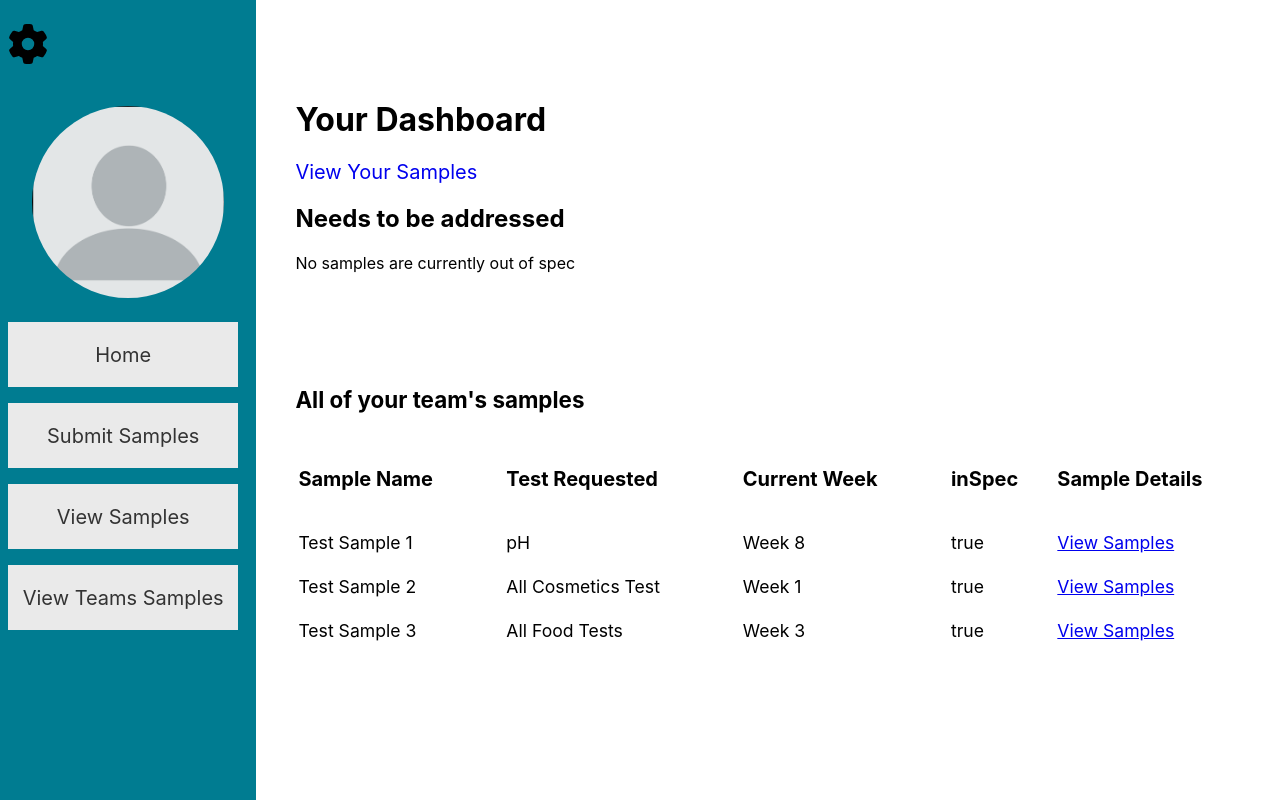
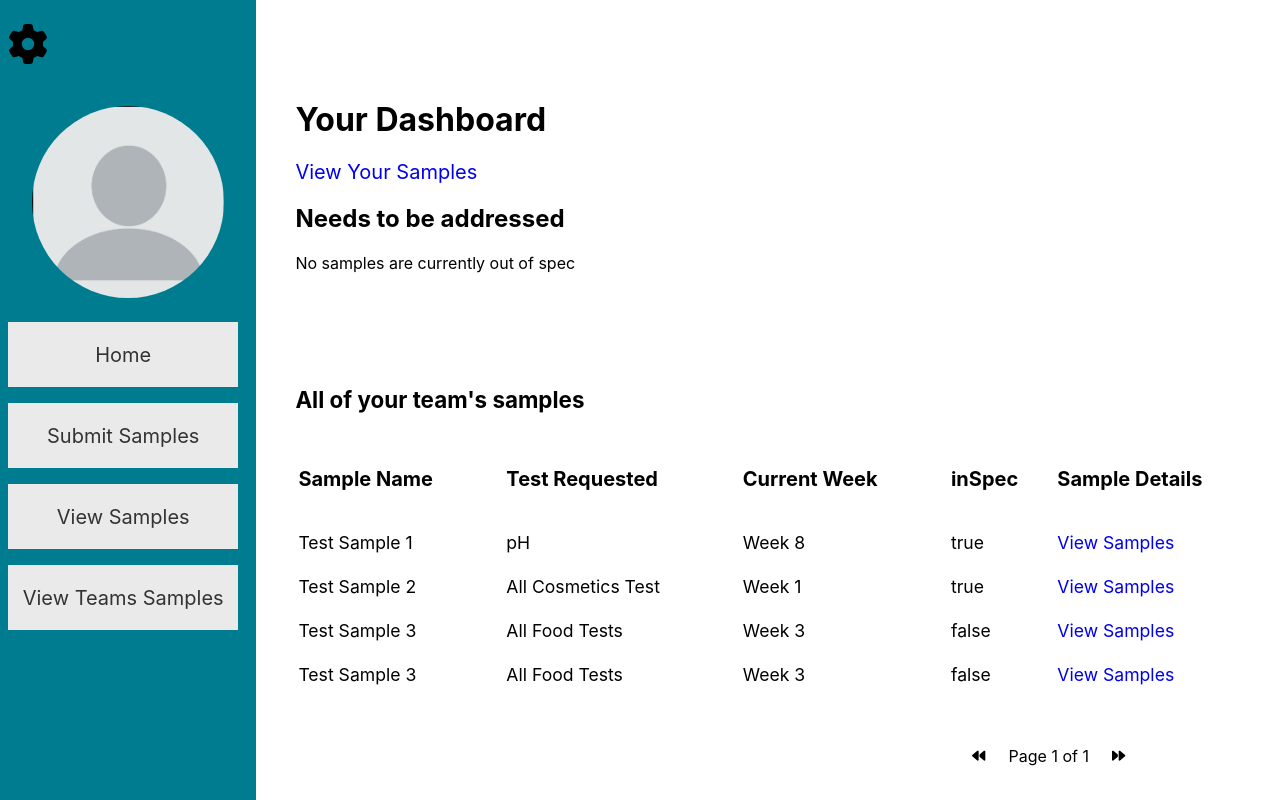
Before and after one commit to kbongco/sample-management-frontend, a React (Create React App) app: page / in a window 1280 px wide. Built offline with nearby package versions, Linux system fonts and the light colour scheme.

Commit message:
adding in pagination

```diff
--- /dev/null
+++ b/src/Components/Pagination/Pagination.css
@@ -0,0 +1,15 @@
+.chbi-pagination-backward, .chbi-pagination-forward {
+  outline: none;
+  background: transparent;
+  border: 1px solid transparent;
+}
+
+.chbi-pagination-text {
+  margin-left: 16px;
+  margin-right: 16px;
+}
+
+.chbi-pagination, .chbi-pagination-right-arrow {
+  display: flex;
+  align-items: center;
+}
--- /dev/null
+++ b/src/Components/Pagination/Pagination.tsx
@@ -0,0 +1,40 @@
+import React from 'react';
+import { Pagination } from '../../interfaces/component-interface';
+import { FontAwesomeIcon } from '@fortawesome/react-fontawesome';
+import { faBackward, faForward } from '@fortawesome/free-solid-svg-icons';
+import './Pagination.css'
+
+export default function PaginationComponent({currentPage, setCurrentPage, lastPage, recordsPerPage}: Pagination) {
+
+  const previousPage = () => {
+    if (currentPage !== 1) {
+      setCurrentPage(currentPage - 1);
+    }
+    console.log(currentPage);
+  }
+
+  const nextPage = () => {
+    if (currentPage >= 1 && currentPage < lastPage) {
+      setCurrentPage(currentPage + 1);
+    }
+    console.log(currentPage);
+  }
+
+
+
+  return (
+    <div className='chbi-pagination-container'>
+      <div className='chbi-pagination'>
+        <button className='chbi-pagination-backward'onClick={previousPage}>
+          <FontAwesomeIcon icon={faBackward} />
+        </button>
+      </div>
+      <p className='chbi-pagination-text'>Page {currentPage} of {lastPage}</p>
+      <div className='chbi-pagination-right-arrow'>
+        <button className='chbi-pagination-forward' onClick={nextPage}>
+          <FontAwesomeIcon icon={faForward} />
+        </button>
+        </div>
+    </div>
+  )
+}
--- a/src/Screens/Scientist-Dashboard/DashBoard-Content/DashBoardContent.css
+++ b/src/Screens/Scientist-Dashboard/DashBoard-Content/DashBoardContent.css
@@ -42,3 +42,14 @@
   line-height: 5vh;
   font-size: 1.1rem;
 }
+
+.chbi-view-details {
+  text-decoration: none;
+}
+
+.chbi-pagination-container {
+  max-width: 85%;
+  display: flex;
+  justify-content: end;
+  margin-top: 16px;
+}
--- a/src/Screens/Scientist-Dashboard/DashBoard-Content/DashBoardContent.tsx
+++ b/src/Screens/Scientist-Dashboard/DashBoard-Content/DashBoardContent.tsx
@@ -1,9 +1,12 @@
-import React from 'react';
+import React, { useState } from 'react';
 import './DashBoardContent.css';
 import { Samples } from '../../../interfaces/samples-interface';
+import Pagination from '../../../Components/Pagination/Pagination';
 
 export default function DashBoardContent() {
   const sampleAlert: boolean = false;
+  const [currentPage, setCurrentPage] = useState(1);
+  const [recordsPerPage] = useState(3);
   const samplesInTest: Samples[] = [
     {
       sampleName: 'Test Sample 1',
@@ -25,8 +28,21 @@ export default function DashBoardContent() {
       currentWeek: 'Week 3',
       inSpec: false,
       sampleDetails: '/sample-3'
+    },
+    {
+      sampleName: 'Test Sample 3',
+      testRequested: 'All Food Tests',
+      currentWeek: 'Week 3',
+      inSpec: false,
+      sampleDetails: '/sample-3'
     }
+
   ];
+  const lastPage = Math.floor(samplesInTest.length / recordsPerPage);
+
+  const indexOfLastRecord = currentPage * recordsPerPage;
+  const indexOfFirstRecord = indexOfLastRecord - recordsPerPage;
+  const currentRecords = samplesInTest.slice(indexOfFirstRecord, indexOfLastRecord);
 
   return (
     <div>
@@ -67,15 +83,18 @@ export default function DashBoardContent() {
                       {sample.currentWeek}
                     </td>
                     <td>
-                      true
+                      {sample.inSpec.toString()}
                     </td>
                     <td>
-                     <a href={sample.sampleDetails}>View Samples</a>
+                     <a className='chbi-view-details'href={sample.sampleDetails}>View Samples</a>
                     </td>
                   </tr>
                 ))}
               </tbody>
             </table>}
+          <div className='chbi-pagination-container'>
+            <Pagination currentPage={currentPage} lastPage={lastPage} setCurrentPage={setCurrentPage} />
+          </div>
         </div>
       </div>
     </div>
--- /dev/null
+++ b/src/interfaces/component-interface.tsx
@@ -0,0 +1,7 @@
+export interface Pagination {
+  // pages?: number;
+  currentPage: number;
+  setCurrentPage?: any;
+  lastPage: number;
+  recordsPerPage?: number;
+}
--- a/src/interfaces/samples-interface.tsx
+++ b/src/interfaces/samples-interface.tsx
@@ -1,6 +1,6 @@
 export interface Samples {
   sampleName: string;
-  testRequested: any;
+  testRequested: string;
   currentWeek: string;
   inSpec: any;
   sampleDetails: string;
```
